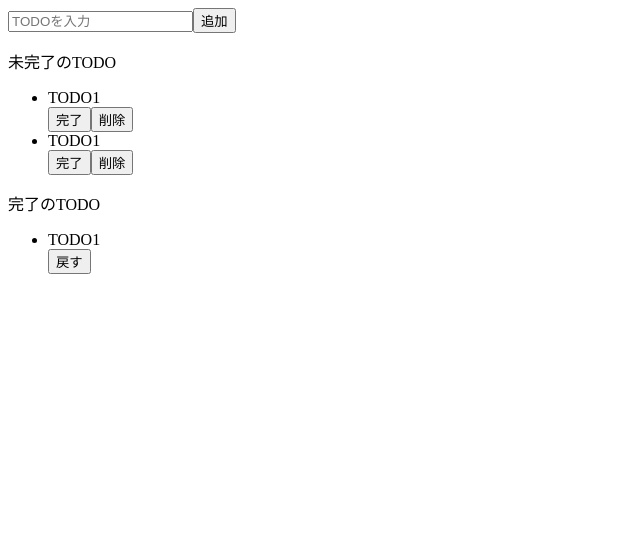
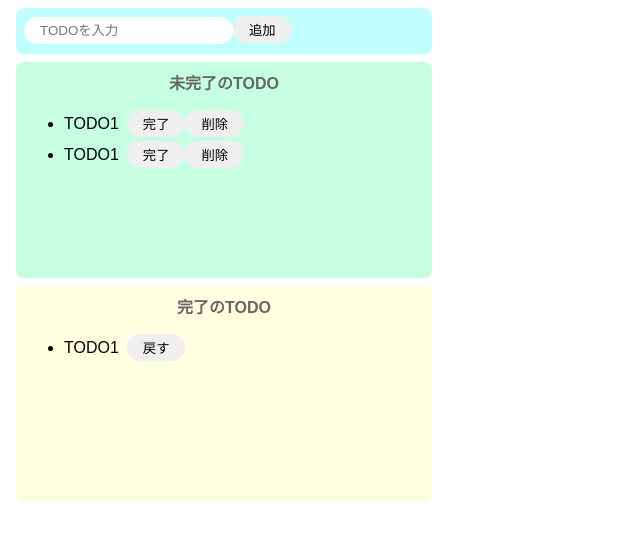
Before and after one commit to koji-estride/codesandbox-todo-react, a React (Create React App) app: page / in a window 1280 px wide. Shown: the top 540 px of the page, without its empty margins (0-640 px from the left). Built offline with nearby package versions, Linux system fonts and the light colour scheme.

Commit message:
CSSでスタイリング

```diff
--- a/src/App.jsx
+++ b/src/App.jsx
@@ -3,29 +3,29 @@
 export const App = () => {
   return (
     <>
-      <div>
+      <div className="input-area">
         <input placeholder="TODOを入力" />
         <button>追加</button>
       </div>
-      <div>
-        <p>未完了のTODO</p>
+      <div className="incomplete-area">
+        <p className="title">未完了のTODO</p>
         <ul>
-          <div>
+          <div className="list-row">
             <li>TODO1</li>
             <button>完了</button>
             <button>削除</button>
           </div>
-          <div>
+          <div className="list-row">
             <li>TODO1</li>
             <button>完了</button>
             <button>削除</button>
           </div>
         </ul>
       </div>
-      <div>
-        <p>完了のTODO</p>
+      <div className="complete-area">
+        <p className="title">完了のTODO</p>
         <ul>
-          <div>
+          <div className="list-row">
             <li>TODO1</li>
             <button>戻す</button>
           </div>
--- a/src/styles.css
+++ b/src/styles.css
@@ -1,4 +1,66 @@
-.App {
+body {
   font-family: sans-serif;
+}
+
+input {
+  border-radius: 16px;
+  border: none;
+  padding: 6px 16px;
+  outline: none;
+}
+
+button {
+  border-radius: 16px;
+  border: none;
+  padding: 4px 16px;
+}
+
+button:hover {
+  background-color: #ff7fff;
+  color: #fff;
+  cursor: pointer;
+}
+
+li {
+  margin-right: 8px;
+}
+
+.input-area {
+  background-color: #c1ffff;
+  width: 400px;
+  height: 30px;
+  padding: 8px;
+  margin: 8px;
+  border-radius: 8px;
+}
+
+.incomplete-area {
+  background-color: #c6ffe2;
+  width: 400px;
+  min-height: 200px;
+  padding: 8px;
+  margin: 8px;
+  border-radius: 8px;
+}
+
+.complete-area {
+  background-color: #ffffe0;
+  width: 400px;
+  min-height: 200px;
+  padding: 8px;
+  margin: 8px;
+  border-radius: 8px;
+}
+
+.title {
   text-align: center;
+  margin-top: 0;
+  font-weight: bold;
+  color: #666;
 }
+
+.list-row {
+  display: flex;
+  align-items: center;
+  padding-bottom: 4px;
+}
```
